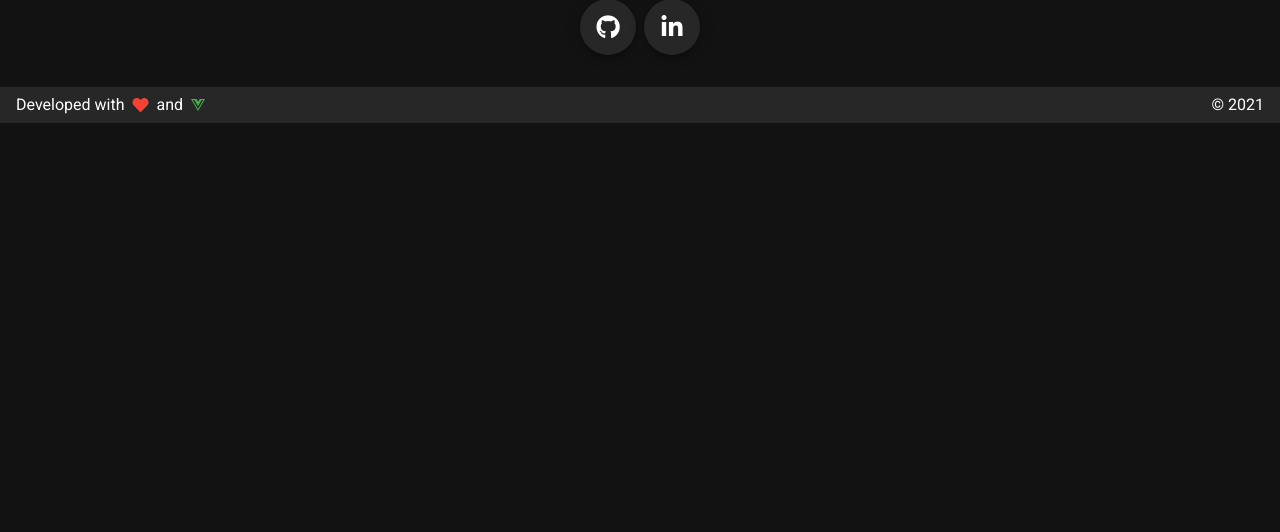
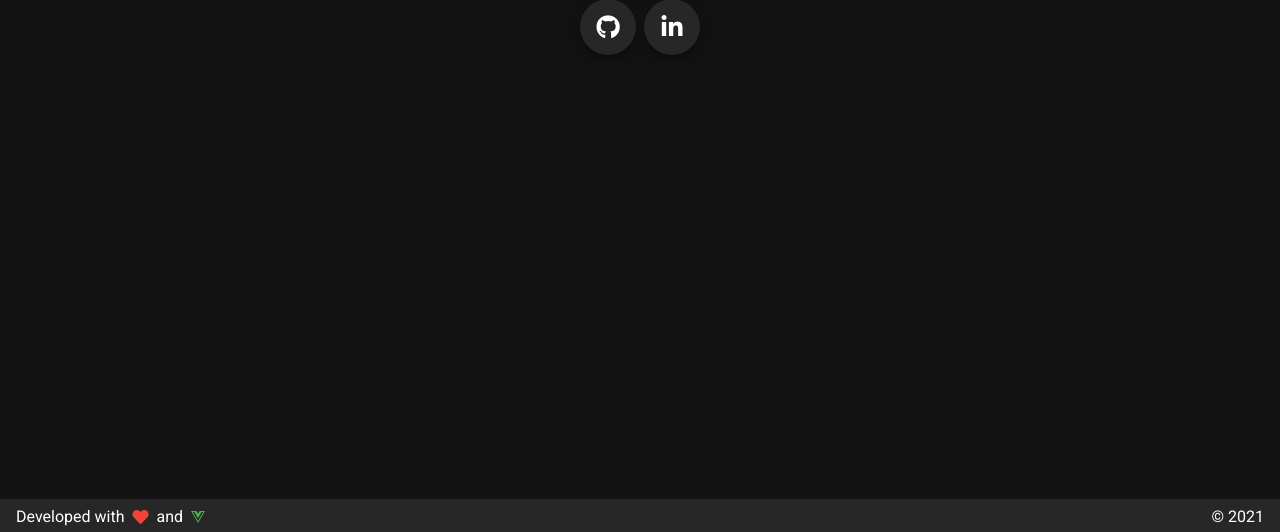
Before and after one commit to xaoseric/portfolio, a Vue app: page / in a window 1280 px wide. Shown: the part 265-797 px from the top of the page. Built offline with nearby package versions, Linux system fonts and the light colour scheme; what vue-typer would draw is missing.

Commit message:
fixed footer on certain routes for now

```diff
--- a/src/components/Footer.vue
+++ b/src/components/Footer.vue
@@ -1,5 +1,5 @@
 <template>
-<v-footer class="mt-3">
+<v-footer :fixed="fixedFooter" class="mt-3">
   Developed with
   <v-icon small color="red" class="ml-2 mr-2">fas fa-heart</v-icon> and
   <v-icon small color="green" class="ml-2">fab fa-vuejs</v-icon>
@@ -10,10 +10,16 @@
 
 <script>
 export default {
-  name: "Footer"
+  name: "Footer",
+  computed: {
+    fixedFooter() {
+      if (this.$route.path === '/' || this.$route.path === '/contact') {
+        return true;
+      } else {
+        return false;
+      }
+    }
+  }
+
 }
 </script>
-
-<style scoped>
-
-</style>
--- a/src/views/Home.vue
+++ b/src/views/Home.vue
@@ -81,5 +81,4 @@ export default {
   display: inline-block;
   background-color: #e91e63;
 }
-
 </style>
```
